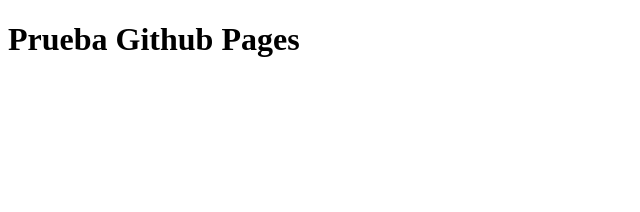
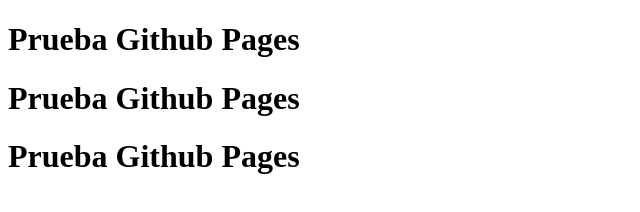
Before and after one commit to MAR-Atlantico-Rodriguez/MAR-Atlantico-Rodriguez.github.io, a plain HTML site: page index.html in a window 1280 px wide. Shown: the whole page, without its empty margins (0-640 px from the left). Drawn offline with Linux system fonts and the light colour scheme.

Commit message:
modificacion

```diff
--- a/index.html
+++ b/index.html
@@ -7,5 +7,7 @@
 </head>
 <body>
     <h1>Prueba Github Pages</h1>
+    <h1>Prueba Github Pages</h1>
+    <h1>Prueba Github Pages</h1>
 </body>
 </html>
```
